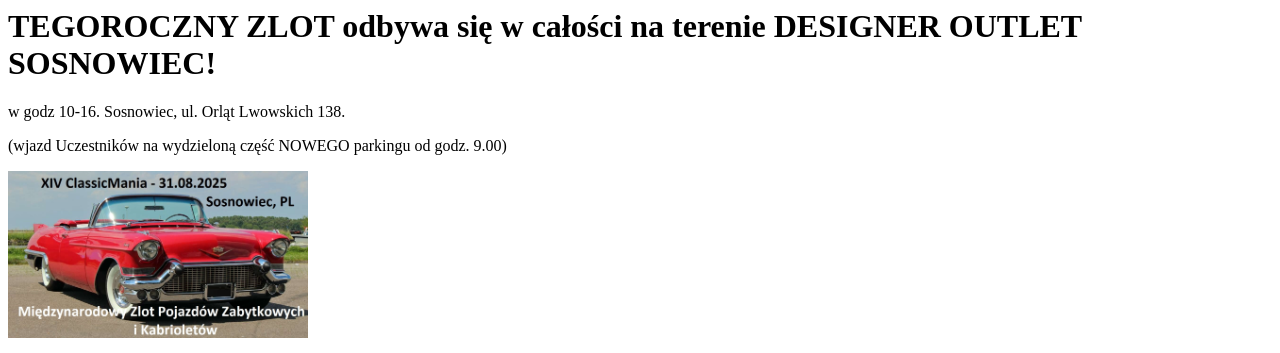
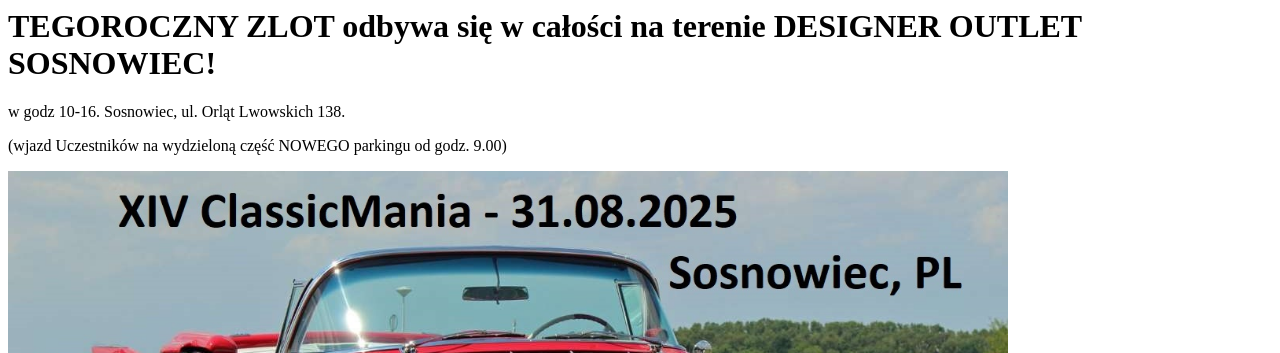
Before and after one commit to classicmaniac/classicmania-regulamin2025, a plain HTML site: page index.html in a window 1280 px wide. Shown: the top 353 px of the page. Drawn offline with Linux system fonts and the light colour scheme.

Commit message:
Update index.html

```diff
--- a/index.html
+++ b/index.html
@@ -2,7 +2,7 @@
 <head>
 <style>
 .obrazek{
-width: 300px
+width: 1000px
 }
 </style>
 </head>
```
